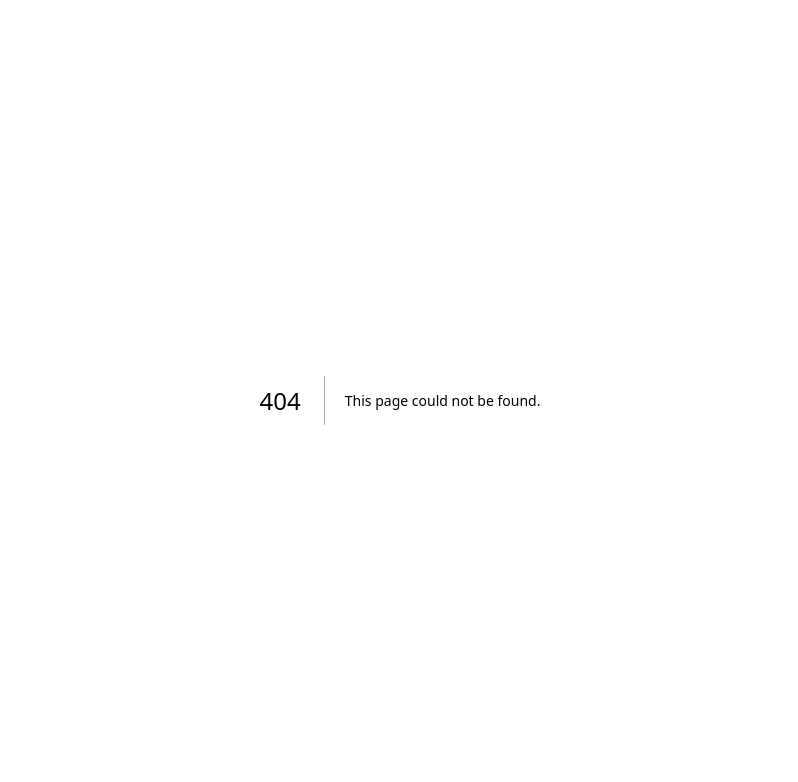
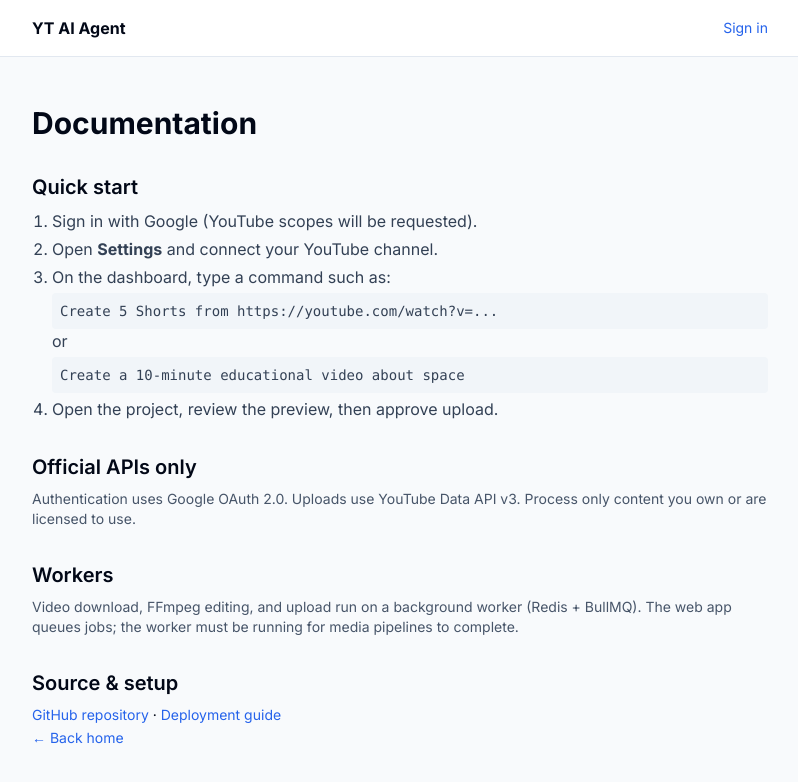
Before and after one commit to singhharbhajan877-hue/yt-ai-agent, a Next.js app in the folder frontend/: page /docs in a window 1280 px wide. Before the commit this address had no page. Shown: the top 782 px of the page, without its empty margins (240-1038 px from the left). Built offline with nearby package versions, Linux system fonts and the light colour scheme.

Commit message:
Fix docs 404, favicon, OAuth error UI on sign-in page

```diff
--- a/frontend/app/auth/signin/page.tsx
+++ b/frontend/app/auth/signin/page.tsx
@@ -2,53 +2,66 @@
 
 import { signIn } from "next-auth/react";
 import Link from "next/link";
+import { Suspense } from "react";
+import { useSearchParams } from "next/navigation";
 
-export default function SignInPage() {
+const ERROR_MESSAGES: Record<string, string> = {
+  google: "Google sign-in failed. Check OAuth client ID/secret, redirect URI, and that the consent screen allows your account (test user or published).",
+  OAuthSignin: "Could not start Google sign-in. Verify GOOGLE_CLIENT_ID and GOOGLE_CLIENT_SECRET.",
+  OAuthCallback: "Google callback failed. Confirm redirect URI matches exactly: https://yt-ai-agent-singhharbhajan877-hue.vercel.app/api/auth/callback/google",
+  OAuthCreateAccount: "Could not create account in the database. Check DATABASE_URL / Neon connection.",
+  Callback: "Sign-in callback error. Check NEXTAUTH_URL and NEXTAUTH_SECRET.",
+  AccessDenied: "Access denied. Your Google account may not be on the OAuth test-user list.",
+  Configuration: "Auth is misconfigured. Check environment variables on Vercel.",
+  Default: "Sign-in failed. Try again or check Google Cloud OAuth settings.",
+};
+
+function SignInForm() {
+  const params = useSearchParams();
+  const error = params.get("error");
+  const message = error ? ERROR_MESSAGES[error] || ERROR_MESSAGES.Default + ` (${error})` : null;
+
   return (
     <div className="min-h-screen flex items-center justify-center bg-slate-50 dark:bg-slate-950 px-4">
-      <div className="w-full max-w-md rounded-2xl border bg-white dark:bg-slate-900 p-8 shadow-lg space-y-6">
-        <div className="text-center">
+      <div className="max-w-md w-full rounded-2xl border bg-white dark:bg-slate-900 p-8 shadow-sm space-y-6 text-center">
+        <div>
           <h1 className="text-2xl font-bold">Sign in to YT AI Agent</h1>
-          <p className="text-sm text-slate-600 mt-2">
+          <p className="mt-2 text-sm text-slate-600 dark:text-slate-400">
             Use your Google account. YouTube upload scopes will be requested so the AI can manage your channel via official APIs.
           </p>
         </div>
 
+        {message && (
+          <div className="rounded-lg border border-red-200 bg-red-50 text-red-800 text-left text-sm p-3">
+            {message}
+          </div>
+        )}
+
         <button
+          type="button"
           onClick={() => signIn("google", { callbackUrl: "/dashboard" })}
-          className="w-full flex items-center justify-center gap-3 rounded-xl border px-4 py-3 text-sm font-medium hover:bg-slate-50 dark:hover:bg-slate-800 transition"
+          className="w-full flex items-center justify-center gap-2 rounded-xl border border-slate-200 dark:border-slate-700 bg-white dark:bg-slate-800 px-4 py-3 text-sm font-medium hover:bg-slate-50 dark:hover:bg-slate-700 transition"
         >
-          <svg className="w-5 h-5" viewBox="0 0 24 24">
-            <path
-              fill="#4285F4"
-              d="M22.56 12.25c0-.78-.07-1.53-.2-2.25H12v4.26h5.92c-.26 1.37-1.04 2.53-2.21 3.31v2.77h3.57c2.08-1.92 3.28-4.74 3.28-8.09z"
-            />
-            <path
-              fill="#34A853"
-              d="M12 23c2.97 0 5.46-.98 7.28-2.66l-3.57-2.77c-.98.66-2.23 1.06-3.71 1.06-2.86 0-5.29-1.93-6.16-4.53H2.18v2.84C3.99 20.53 7.7 23 12 23z"
-            />
-            <path
-              fill="#FBBC05"
-              d="M5.84 14.09c-.22-.66-.35-1.36-.35-2.09s.13-1.43.35-2.09V7.07H2.18C1.43 8.55 1 10.22 1 12s.43 3.45 1.18 4.93l2.85-2.22.81-.62z"
-            />
-            <path
-              fill="#EA4335"
-              d="M12 5.38c1.62 0 3.06.56 4.21 1.64l3.15-3.15C17.45 2.09 14.97 1 12 1 7.7 1 3.99 3.47 2.18 7.07l3.66 2.84c.87-2.6 3.3-4.53 6.16-4.53z"
-            />
-          </svg>
+          <span className="text-lg">G</span>
           Continue with Google
         </button>
 
-        <p className="text-xs text-center text-slate-500">
+        <p className="text-xs text-slate-500">
           By signing in you agree that the app will only process content you own or have rights to, and will use official YouTube APIs only.
         </p>
 
-        <div className="text-center">
-          <Link href="/" className="text-sm text-blue-600 hover:underline">
-            ← Back to home
-          </Link>
-        </div>
+        <Link href="/" className="text-sm text-blue-600 hover:underline">
+          ← Back to home
+        </Link>
       </div>
     </div>
   );
 }
+
+export default function SignInPage() {
+  return (
+    <Suspense fallback={<div className="p-8 text-center">Loading…</div>}>
+      <SignInForm />
+    </Suspense>
+  );
+}
--- /dev/null
+++ b/frontend/app/docs/page.tsx
@@ -0,0 +1,73 @@
+import Link from "next/link";
+
+export default function DocsPage() {
+  return (
+    <div className="min-h-screen bg-slate-50 dark:bg-slate-950">
+      <header className="border-b bg-white dark:bg-slate-900">
+        <div className="max-w-3xl mx-auto px-4 h-14 flex items-center justify-between">
+          <Link href="/" className="font-bold">YT AI Agent</Link>
+          <Link href="/auth/signin" className="text-sm text-blue-600">Sign in</Link>
+        </div>
+      </header>
+      <main className="max-w-3xl mx-auto px-4 py-12 space-y-8 prose dark:prose-invert">
+        <h1 className="text-3xl font-bold">Documentation</h1>
+
+        <section className="space-y-2">
+          <h2 className="text-xl font-semibold">Quick start</h2>
+          <ol className="list-decimal pl-5 space-y-1 text-slate-700 dark:text-slate-300">
+            <li>Sign in with Google (YouTube scopes will be requested).</li>
+            <li>Open <strong>Settings</strong> and connect your YouTube channel.</li>
+            <li>On the dashboard, type a command such as:
+              <code className="block mt-1 text-sm bg-slate-100 dark:bg-slate-800 p-2 rounded">Create 5 Shorts from https://youtube.com/watch?v=...</code>
+              or
+              <code className="block mt-1 text-sm bg-slate-100 dark:bg-slate-800 p-2 rounded">Create a 10-minute educational video about space</code>
+            </li>
+            <li>Open the project, review the preview, then approve upload.</li>
+          </ol>
+        </section>
+
+        <section className="space-y-2">
+          <h2 className="text-xl font-semibold">Official APIs only</h2>
+          <p className="text-slate-600 dark:text-slate-400 text-sm">
+            Authentication uses Google OAuth 2.0. Uploads use YouTube Data API v3.
+            Process only content you own or are licensed to use.
+          </p>
+        </section>
+
+        <section className="space-y-2">
+          <h2 className="text-xl font-semibold">Workers</h2>
+          <p className="text-slate-600 dark:text-slate-400 text-sm">
+            Video download, FFmpeg editing, and upload run on a background worker
+            (Redis + BullMQ). The web app queues jobs; the worker must be running
+            for media pipelines to complete.
+          </p>
+        </section>
+
+        <section className="space-y-2">
+          <h2 className="text-xl font-semibold">Source &amp; setup</h2>
+          <p className="text-sm">
+            <a
+              className="text-blue-600 hover:underline"
+              href="https://github.com/singhharbhajan877-hue/yt-ai-agent"
+              target="_blank"
+              rel="noreferrer"
+            >
+              GitHub repository
+            </a>
+            {" · "}
+            <a
+              className="text-blue-600 hover:underline"
+              href="https://github.com/singhharbhajan877-hue/yt-ai-agent/blob/main/docs/DEPLOYMENT.md"
+              target="_blank"
+              rel="noreferrer"
+            >
+              Deployment guide
+            </a>
+          </p>
+        </section>
+
+        <Link href="/" className="text-sm text-blue-600 hover:underline">← Back home</Link>
+      </main>
+    </div>
+  );
+}
--- /dev/null
+++ b/frontend/app/icon.tsx
@@ -0,0 +1,28 @@
+import { ImageResponse } from "next/og";
+
+export const size = { width: 32, height: 32 };
+export const contentType = "image/png";
+
+export default function Icon() {
+  return new ImageResponse(
+    (
+      <div
+        style={{
+          width: "100%",
+          height: "100%",
+          display: "flex",
+          alignItems: "center",
+          justifyContent: "center",
+          background: "#2563eb",
+          color: "white",
+          fontSize: 18,
+          fontWeight: 700,
+          borderRadius: 6,
+        }}
+      >
+        YT
+      </div>
+    ),
+    { ...size }
+  );
+}
```
Also changed, not shown: 1 other file (tests, documents, lock files or other folders).
